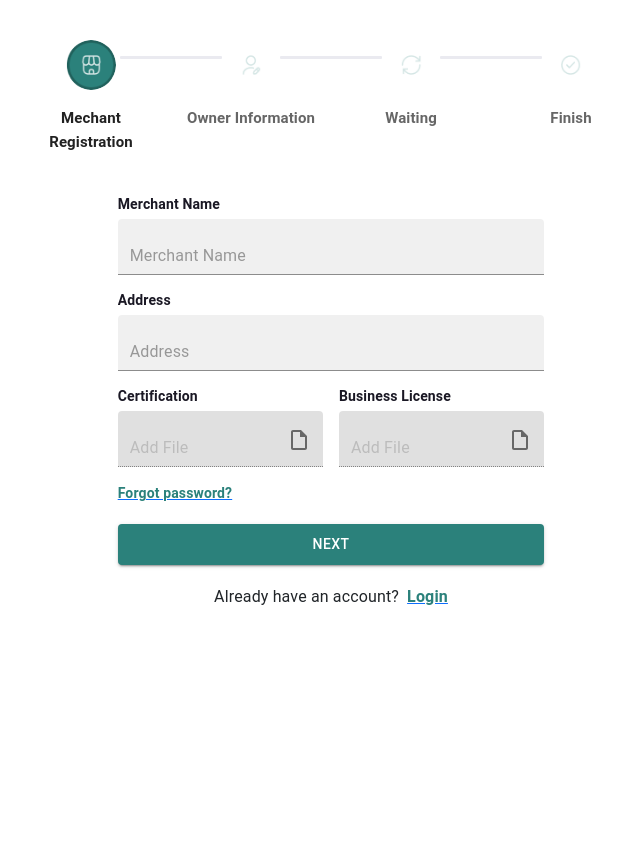
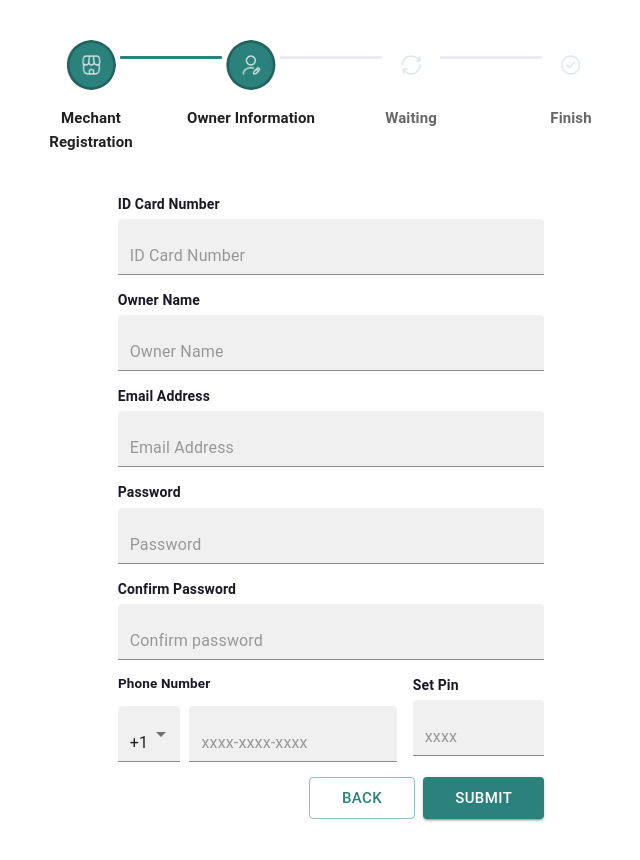
Before and after one commit to itsmushi/caterer-react-app, a React (Create React App) app: page /register in a window 1280 px wide. Shown: the top 860 px of the page, without its empty margins (309-949 px from the left). Before the commit the page ends 800 px from the top, so only its background shows below. Built offline with nearby package versions, Linux system fonts and the light colour scheme; the HTML template or start-up script is replaced by a standard one.

Commit message:
added customization

```diff
--- a/src/_state/registration.js
+++ b/src/_state/registration.js
@@ -1,6 +1,6 @@
 import { atom } from 'recoil'
 
-export const activeStep = atom({ key: 'activeStep', default: 0 })
+export const activeStep = atom({ key: 'activeStep', default: 1 })
 export const mechantName = atom({ key: 'mechantName', default: '' })
 export const mechantAddress = atom({ key: 'mechantAddress', default: '' })
 export const mechantCertificate = atom({
--- a/src/components/forms/customDropdown.js
+++ b/src/components/forms/customDropdown.js
@@ -24,7 +24,7 @@ export default function CustomDropDown({
       variant="filled"
       sx={{
         marginBottom: '10px',
-        width: width,
+        // width: width,
       }}
       required={isRequired}
     >
--- a/src/screens/Register/components/OwnerInfoStep.js
+++ b/src/screens/Register/components/OwnerInfoStep.js
@@ -175,7 +175,10 @@ export default function OwnerInfoStep() {
       />
       <Grid container spacing={2} direction="row" justifyContent="center">
         <Grid item xl={8} lg={8} md={8} sm={12} xs={12}>
-          <InputLabel shrink sx={{ fontWeight: 'bold' }}>
+          <InputLabel
+            shrink
+            sx={{ fontWeight: 'bold', fontSize: '18px', color: '#1A1824' }}
+          >
             Phone Number
           </InputLabel>
 
@@ -184,16 +187,17 @@ export default function OwnerInfoStep() {
             spacing={1}
             direction="row"
             justifyContent="space-between"
-            style={{}}
+            alignItems="center"
+            sx={{ backgroundColor: '' }}
           >
-            <Grid item xl={2} lg={2} md={2} sm={2} xs={2}>
+            <Grid item xl={3} lg={3} md={3} sm={3} xs={4}>
               <CustomDropDown
                 handleChange={handlerPhoneInitial}
                 dropdownOptions={dropDownOptions}
                 defaultSelected={formik.values.phoneInitial}
               />
             </Grid>
-            <Grid item xl={10} lg={10} md={10} sm={10} xs={10}>
+            <Grid item xl={9} lg={9} md={9} sm={9} xs={8}>
               <CustomTextInput
                 placeholder="xxxx-xxxx-xxxx"
                 value={formik.values.ownerPhone}
```
